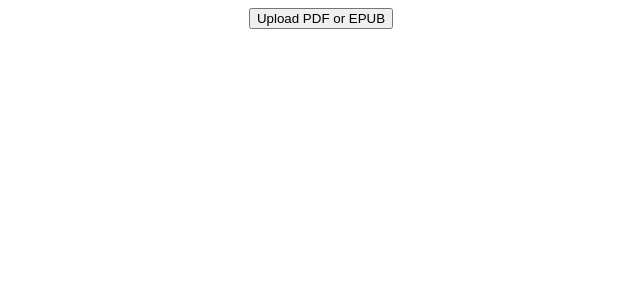
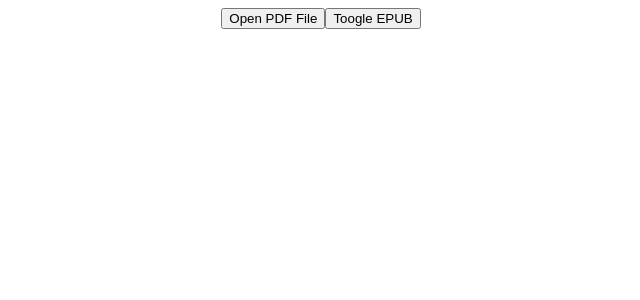
Before and after one commit to vtscode/pdf-epub-reader, a React (Create React App) app: page / in a window 1280 px wide. Shown: the top 300 px of the page, without its empty margins (319-959 px from the left). Built offline with nearby package versions, Linux system fonts and the light colour scheme.

Commit message:
epub frame

```diff
--- a/src/App.tsx
+++ b/src/App.tsx
@@ -12,6 +12,7 @@ export default function App() {
   const [filePDF, setFilePDF] = useState<File | null>(null);
   const [epubFile, setEpubFile] = useState<File | null>(null);
   const [urlEPUB, setUrlEPUB] = useState(null);
+  const [epubIframe, setIsEpubIframe] = useState(false);
   const handleFileChange = (e: any) => {
     const uploadedFile = e.target.files[0];
     if(uploadedFile?.name.endsWith(".epub")){
@@ -38,9 +39,10 @@ export default function App() {
 
   return (
     <div className="App">
-      <FileUploader onFileChange={handleFileChange} />
+      <FileUploader onFileChange={handleFileChange} setIsEpubIframe={setIsEpubIframe} epubIframe={epubIframe} />
       {filePDF && filePDF?.type === 'application/pdf' && <PdfReactPdf src={URL.createObjectURL(filePDF)} />}
       {epubFile && epubFile.name.endsWith('.epub') && <EpubReader src={urlEPUB || ""} />}
+      {epubIframe && <iframe src="https://app.flowoss.com/" frameBorder="0" style={{width: "100vw", margin: 0, padding: 0, height: "95vh"}} allowFullScreen />}
     </div>
   );
 }
--- a/src/components/FileUploader.js
+++ b/src/components/FileUploader.js
@@ -1,6 +1,6 @@
 import React, { useRef } from 'react';
 
-export default function FileUploader({ onFileChange }) {
+export default function FileUploader({ onFileChange, epubIframe, setIsEpubIframe }) {
   const inputRef = useRef(null);
 
   const handleClick = () => {
@@ -9,6 +9,7 @@ export default function FileUploader({ onFileChange }) {
 
   return (
     <div>
+      {!epubIframe && <>
       <input
         type="file"
         accept=".pdf,.epub"
@@ -17,7 +18,11 @@ export default function FileUploader({ onFileChange }) {
         onChange={(e) => onFileChange(e)}
       />
       <button onClick={handleClick}>
-        Upload PDF or EPUB
+        Open PDF File
+      </button>
+      </>}
+      <button onClick={() => setIsEpubIframe(!epubIframe)}>
+        {epubIframe ? "Switch PDF" : "Toogle EPUB"}
       </button>
     </div>
   );
--- a/src/components/PdfReactPdf.tsx
+++ b/src/components/PdfReactPdf.tsx
@@ -37,7 +37,7 @@ export default function PdfReactPdf({ src }: PdfProps) {
         <button onClick={prevPage} disabled={pageNumber <= 1}>
           {"<<<"}
         </button>
-        <p>
+        <p style={{margin: 0}}>
           Page {pageNumber} of {numPages}
         </p>
         <button onClick={nextPage} disabled={pageNumber >= (numPages ?? -1)}>
@@ -59,11 +59,11 @@ export default function PdfReactPdf({ src }: PdfProps) {
           <button onClick={() => handleChangeScale(0.6)}>Reset Scale</button>
         </div>
 
-      <div style={{ display: "flex", height: "100%", alignItems: "center", justifyContent: "center", gap: "8px", margin: "10px 0px" }}>
+      <div style={{ display: "flex", height: "100%", alignItems: "center", justifyContent: "center", gap: "8px" }}>
         <button onClick={prevPage} disabled={pageNumber <= 1}>
           {"<<<"}
         </button>
-        <p>
+        <p style={{margin: 0}}>
           Page {pageNumber} of {numPages}
         </p>
         <button onClick={nextPage} disabled={pageNumber >= (numPages ?? -1)}>
```
